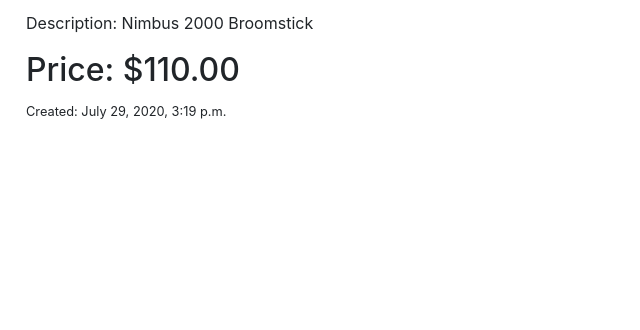
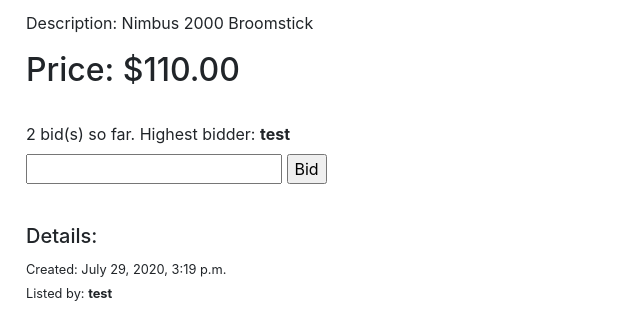
Before and after one commit to igorvoltaic/web50, a Django app: page /listing/1 in a window 1280 px wide. Shown: the part 803-1133 px from the top of the page, without its empty margins (0-640 px from the left). Before the commit the page ends 922 px from the top, so only its background shows below. Run offline with Django 3.2, Linux system fonts and the light colour scheme; data comes from the database, SQL or seed files in the repository; both versions use the stored data as it was after the commit; some libraries are stand-ins or nearby versions.

Commit message:
implemented bids

```diff
--- a/auctions/models.py
+++ b/auctions/models.py
@@ -35,9 +35,9 @@ class Listing(models.Model):
     user = models.ForeignKey(User, on_delete=models.CASCADE,
             related_name="listings")
 
-    def price(self):
+    def top_bid(self):
         # Returns the highest bid associated with the listing
-        return self.bids.order_by("price").last().price
+        return self.bids.order_by("price").last()
 
     def bids_count(self):
         # Returns the number of bids associated with the listing
--- a/auctions/static/auctions/styles.css
+++ b/auctions/static/auctions/styles.css
@@ -29,8 +29,15 @@ body {
 a#add-watchlist {
     padding: 5px;
 }
-element {
+
+.details {
+    margin-top: 2em;
 }
+
+.price {
+    margin-bottom: 1em;
+}
+
 
 /* a.badge:focus, a.badge:hover { */
 /*     color: #fff; */
--- a/auctions/templates/auctions/index.html
+++ b/auctions/templates/auctions/index.html
@@ -13,7 +13,7 @@
                 <a href="{% url "listing" listing.id %}">
                     <h3>{{ listing.name }}</h3>
                 </a>
-                <h5>Price: ${{ listing.price }}</h5>
+                <h5>Price: ${{ listing.top_bid.price }}</h5>
                 <p>Description: {{ listing.description }}</p>
                 <small>Created: {{ listing.created }}</small>
             </div>
--- a/auctions/templates/auctions/listing.html
+++ b/auctions/templates/auctions/listing.html
@@ -4,7 +4,7 @@
 <h2>Listing: {{ listing.name }}</h2>
         <div class="">
             <div class="">
-                {% if listing.watching %}
+                {% if watched %}
                 <a href="" class="badge badge-primary" id="add-watchlist">watching</a>
                 {% else %}
                 <a href="" class="badge badge-secondary" id="add-watchlist">to watchlist</a>
@@ -16,8 +16,27 @@
             </div>
             <div class="">
                 <p>Description: {{ listing.description }}</p>
-                <h2>Price: ${{ listing.price }}</h2>
-                <small>Created: {{ listing.created }}</small>
+                <h2 class="price">Price: ${{ listing.top_bid.price }}</h2>
+                {% if user.id != listing.user_id %}
+                <form action="{% url "listing" listing.id %}" method="post">
+                    {% csrf_token %}
+                    <label for="bid-input">{{ listing.bids_count }} bid(s) so far. Highest bidder: <b>{{ listing.top_bid.user.username }}</b></label><br>
+                    <input id="bid-input" name="price" type="number" step="0.01">
+                    <input type="submit" value="Bid">
+                </form>
+                {% elif listing.top_bid.user_id != user.id and user.id == listing.user_id %}
+                <form action="/close" method="post">
+                    {% csrf_token %}
+                    <div>Highest bidder: <b>{{ listing.top_bid.user.username }}</b></div>
+                    <br />
+                    <input type="submit" value="Close">
+                </form>
+                {% else %}
+                <strong>No bids so far :(</strong>
+                {% endif %}
+                <h5 class="details">Details:</h5>
+                <small>Created: {{ listing.created }}</small><br>
+                <small>Listed by: <b>{{ listing.user.username }}</b></small>
             </div>
         <script type="text/javascript">
             var listingId = "{{ listing.id }}";
--- a/auctions/views.py
+++ b/auctions/views.py
@@ -38,7 +38,8 @@ def watchlist(request):
 
 @login_required
 def add_watchlist(request, listing_id):
-    # Check the watchlist, add/remove item and return current state to JS
+    """ Check the watchlist, add/remove item and return current state to JS """
+
     watched = Watchlist.objects.filter(user_id=get_user(request).id, listing_id=listing_id)
     if watched:
         Watchlist.objects.get(pk=watched[0].id).delete()
@@ -56,8 +57,23 @@ def create_listing(request):
 
 
 def listing(request, listing_id):
+    watched = Watchlist.objects.filter(user_id=get_user(request).id, listing_id=listing_id)
+    if request.method == "POST":
+        # Make a bid
+        price = float(request.POST["price"])
+        if price < Listing.objects.get(pk=listing_id).top_bid().price:
+            return render(request, "auctions/listing.html", {
+                "listing": Listing.objects.get(pk=listing_id),
+                "watched": watched,
+                "message": "You bid cannot be lower than current price"
+            })
+        bid = Bid(user=get_user(request), listing_id=listing_id, price=price)
+        bid.save()
+        return HttpResponseRedirect(reverse("listing", args=[listing_id]))
+
     return render(request, "auctions/listing.html", {
-        "listing": Listing.objects.get(pk=listing_id)
+        "listing": Listing.objects.get(pk=listing_id),
+        "watched": watched
     })
 
 
--- a/commerce/settings.py
+++ b/commerce/settings.py
@@ -120,3 +120,4 @@ USE_TZ = True
 # https://docs.djangoproject.com/en/3.0/howto/static-files/
 
 STATIC_URL = '/static/'
+LOGIN_URL = '/login'
```
Also changed, not shown: db.sqlite3.
